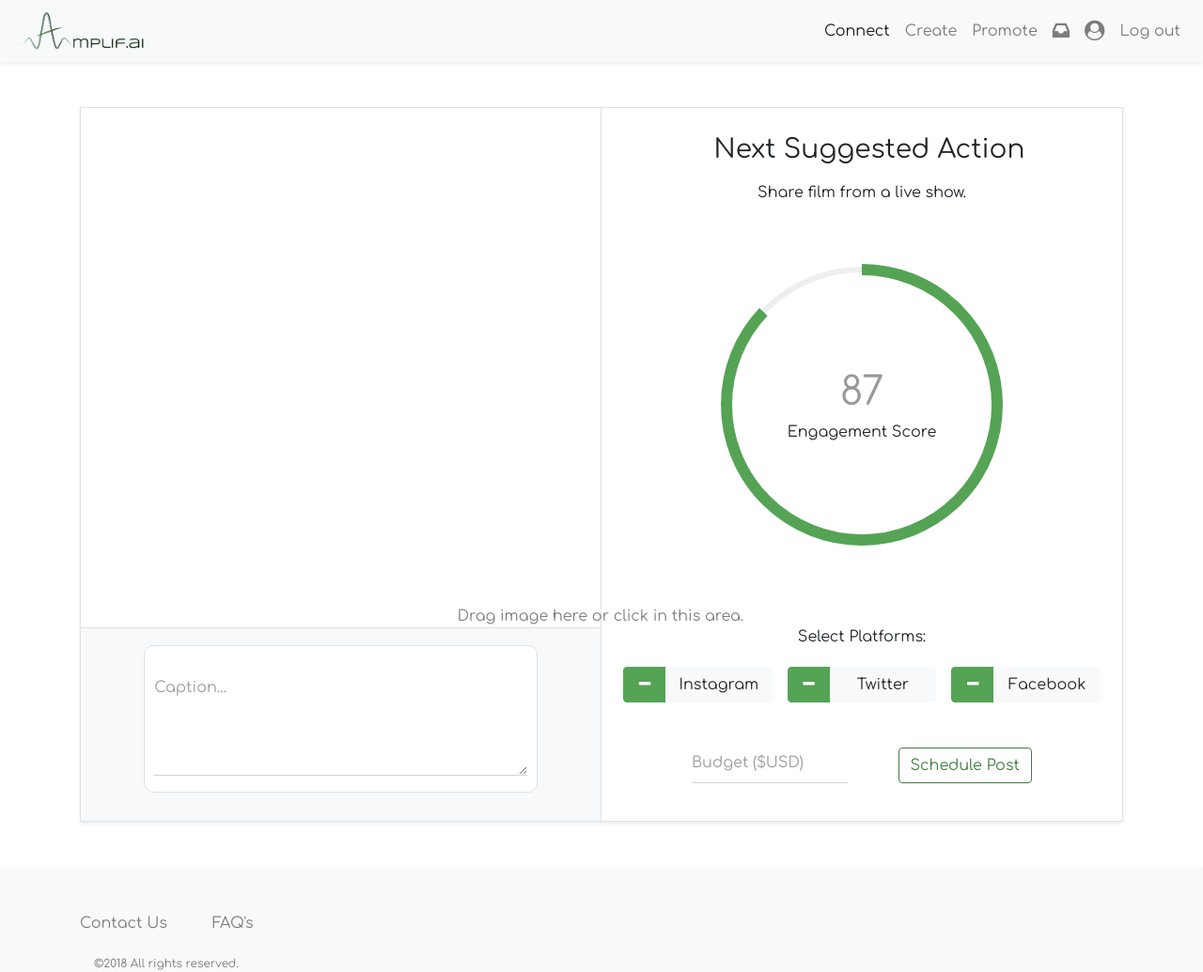
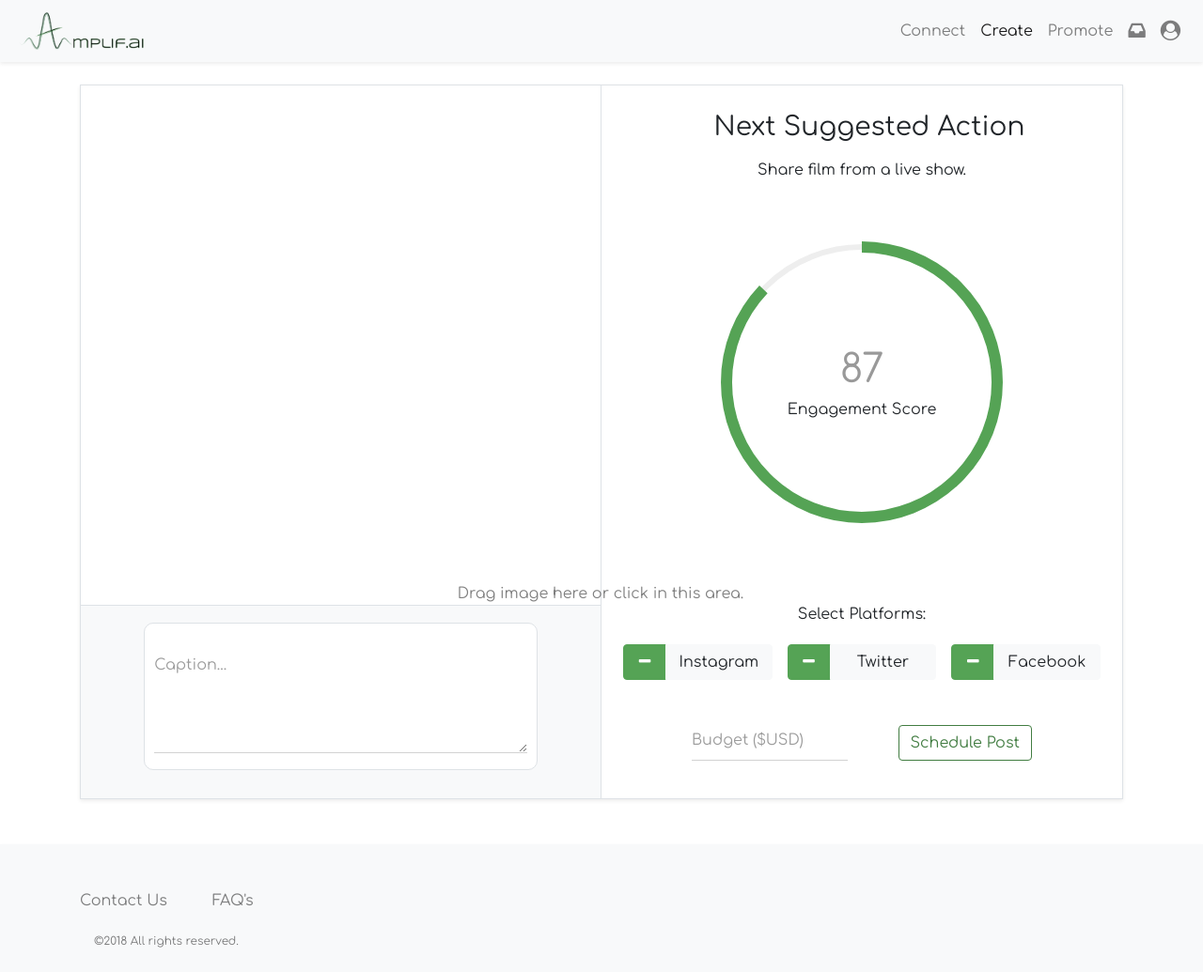
Before and after one commit to estebandito22/Amplifai-Website, a Django app: page /social/post/1/ in a window 1280 px wide. Shown: the whole page at 94% size. After the commit the page ends 1009 px from the top, so only its background shows below. Run offline with Django 3.2, Linux system fonts and the light colour scheme; a user stored in the database is signed in; tables that the repository leaves empty hold one stand-in row (values such as "Sample post"); some libraries are stand-ins or nearby versions.

Commit message:
layout updates

```diff
--- a/amplifai/accounts/templates/accounts/profile.html
+++ b/amplifai/accounts/templates/accounts/profile.html
@@ -73,7 +73,7 @@
     <div class="row pt-5 mt-5">
       <!-- add new album row -->
       <div class="col-12 pt-3 pb-3">
-        <div class="row pt-3" id="add-new-album-row">
+        <div class="row pt-0" id="add-new-album-row">
           <div class="add-new-album-button">
             <p><h4>Singles</h4><a class="btn btn-outline-secondary" data-toggle="collapse" href="#collapseAddSingleForm" role="button" aria-expanded="false" aria-controls="collapseAddSingleForm">Add New Single</a></p>
           </div>
--- a/amplifai/discover/templates/discover/dm.html
+++ b/amplifai/discover/templates/discover/dm.html
@@ -5,7 +5,7 @@
 {% endblock %}
 
 {% block body %}
-<div class="container message-container pt-5">
+<div class="container message-container pt-0">
   <div class="row mt-0 shadow-sm">
     <div class="col-md-4 border pr-0 bg-light">
 
--- a/amplifai/discover/templates/discover/influencers.html
+++ b/amplifai/discover/templates/discover/influencers.html
@@ -15,7 +15,7 @@
     </div>
   </div>
 </div> -->
-<div class="container pt-5">
+<div class="container pt-4">
   <div class="pl-3 pb-3">
     <h4>Latest</h4>
   </div>
--- a/amplifai/social/templates/social/create_post.html
+++ b/amplifai/social/templates/social/create_post.html
@@ -14,7 +14,7 @@
     </div>
   </div>
 </div> -->
-<div class="container pt-5">
+<div class="container pt-4">
   <form class="form-horizontal" action="{% url 'social:create_post' pk=user.pk %}" method="POST" enctype="multipart/form-data">
     <div class="shadow-sm border p-0 m-0">
       <div class="row p-0 m-0">
--- a/amplifai/social/templates/social/promote.html
+++ b/amplifai/social/templates/social/promote.html
@@ -15,7 +15,7 @@
     </div>
   </div>
 </div> -->
-<div class="container pt-5">
+<div class="container pt-4">
   <div class="pl-3 pb-3">
     <h4>Latest</h4>
   </div>
@@ -50,7 +50,7 @@
                   </div>
                 </div>
                 <div class="row">
-                  <div class="card-body pt-3 pb-3 h-100">
+                  <div class="card-body pt-4 pb-3 h-100">
                     <div class="row h-100">
                       <div class="col-6 organic-col">
                         <div class="row pl-3 pb-2 pt-2">
--- a/amplifai/social/templates/social/promote_details.html
+++ b/amplifai/social/templates/social/promote_details.html
@@ -26,7 +26,7 @@
     </ul>
   </nav>
 </div>
-<div class="container pt-5">
+<div class="container pt-4">
   <div class="row">
     <div class="col-12 mb-5 pb-5">
       <div class="row mb-4 h-100 mr-2 ml-1">
--- a/amplifai/static/amplifai/js/master.js
+++ b/amplifai/static/amplifai/js/master.js
@@ -394,3 +394,15 @@ function scrollFunction() {
     document.getElementById("navbar").style.top = "0";
   }
 }
+
+
+// $( '#navbar .navbar-nav a' ).on( 'click', function () {
+//   console.log($( '#navbar .navbar-nav' ).find( 'li.active' ))
+// 	$( '#navbar .navbar-nav' ).find( 'li.active' ).removeClass( 'active' );
+// 	$( this ).parent( 'li' ).addClass( 'active' );
+// });
+
+$(document).ready(function() {
+  $('li.active').removeClass('active');
+  $('a[href="' + location.pathname + '"]').closest('li').addClass('active');
+});
--- a/amplifai/templates/base.html
+++ b/amplifai/templates/base.html
@@ -46,26 +46,40 @@
         <span class="navbar-toggler-icon"></span>
       </button>
       <div class="collapse navbar-collapse" id="collapsingNavbar">
-        <ul class="navbar-nav ml-auto">
+        <ul class="navbar-nav ml-auto" id="navContainer">
           {% if user.is_authenticated %}
                 <li class="nav-item active">
                   <a href="{% url 'discover:influencers' pk=user.pk %}" class="nav-link">Connect</a>
                 </li>
-                <li>
+                <li class="nav-item">
                   <a href="{% url 'social:create_post' pk=user.pk %}" class="nav-link">Create</a>
                 </li>
-                <li>
+                <li class="nav-item">
                   <a href="{% url 'social:promote' pk=user.pk %}" class="nav-link">Promote</a>
                 </li>
-                <li>
+                <li class="nav-item">
                   <a href="{% url 'discover:direct_messages' pk=user.pk thread_pk=0 %}" class="nav-link"><i class="fa fa-lg fa-inbox"></i></a>
                 </li>
-                <li>
+                <!-- <li>
                   <a href="{% url 'accounts:profile' pk=user.pk %}" class="nav-link"><i class="fa fa-lg fa-user-circle"></i></a>
                 </li>
                 <li>
                   <a href="{% url 'accounts:logout' %}" class="nav-link">Log out</a>
+                </li> -->
+                <li class="nav-item">
+                  <!-- dropdown -->
+                  <div class="dropdown show text-right nav-link">
+                    <a class="elipsis-icon dropdown-toggle" href="#" role="button" id="dropdownMenuLink" data-toggle="dropdown" aria-haspopup="true" aria-expanded="false">
+                      <i class="fa fa-lg fa-user-circle"></i>
+                    </a>
+                    <div class="dropdown-menu dropdown-menu-right" aria-labelledby="dropdownMenuLink">
+                      <a class="dropdown-item" href="{% url 'accounts:profile' pk=user.pk %}">Profile</a>
+                      <a class="dropdown-item" href="{% url 'accounts:logout' %}">Logout</a>
+                    </div>
+                  </div>
                 </li>
+
+                <!-- end dropdown -->
           {% else %}
                 <!-- <li class="nav-item active">
                   <a href="{% url 'home' %}" class="nav-link">Products</a>
```
